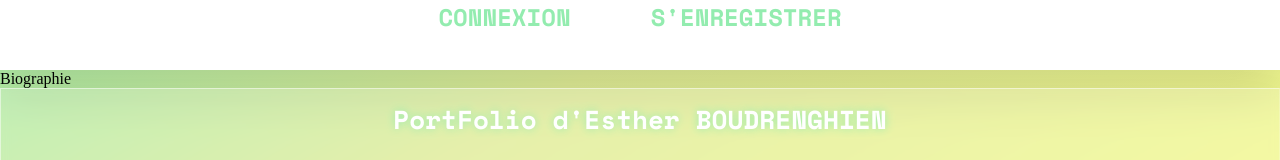
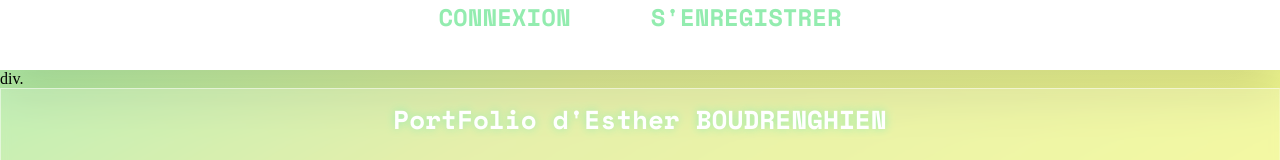
Before and after one commit to eboudrenghien/PortFolio_, a React (Create React App) app in the folder front_end/: page /cv in a window 1280 px wide. Shown: the part 152-312 px from the top of the page. Built offline with nearby package versions, Linux system fonts and the light colour scheme.

Commit message:
suppression contact, implants

```diff
--- a/front_end/src/pages/Cv.jsx
+++ b/front_end/src/pages/Cv.jsx
@@ -2,7 +2,9 @@ import React from 'react'
 
 function Biographie() {
   return (
-    <div>Biographie</div>
+    <div className='biographie'>
+      div.
+    </div>
   )
 }
 
```
Also changed, not shown: front_end/src/pages/Contact.jsx (deleted, +0 -9 lines), front_end/src/pages/Implants.jsx (deleted, +0 -9 lines).
